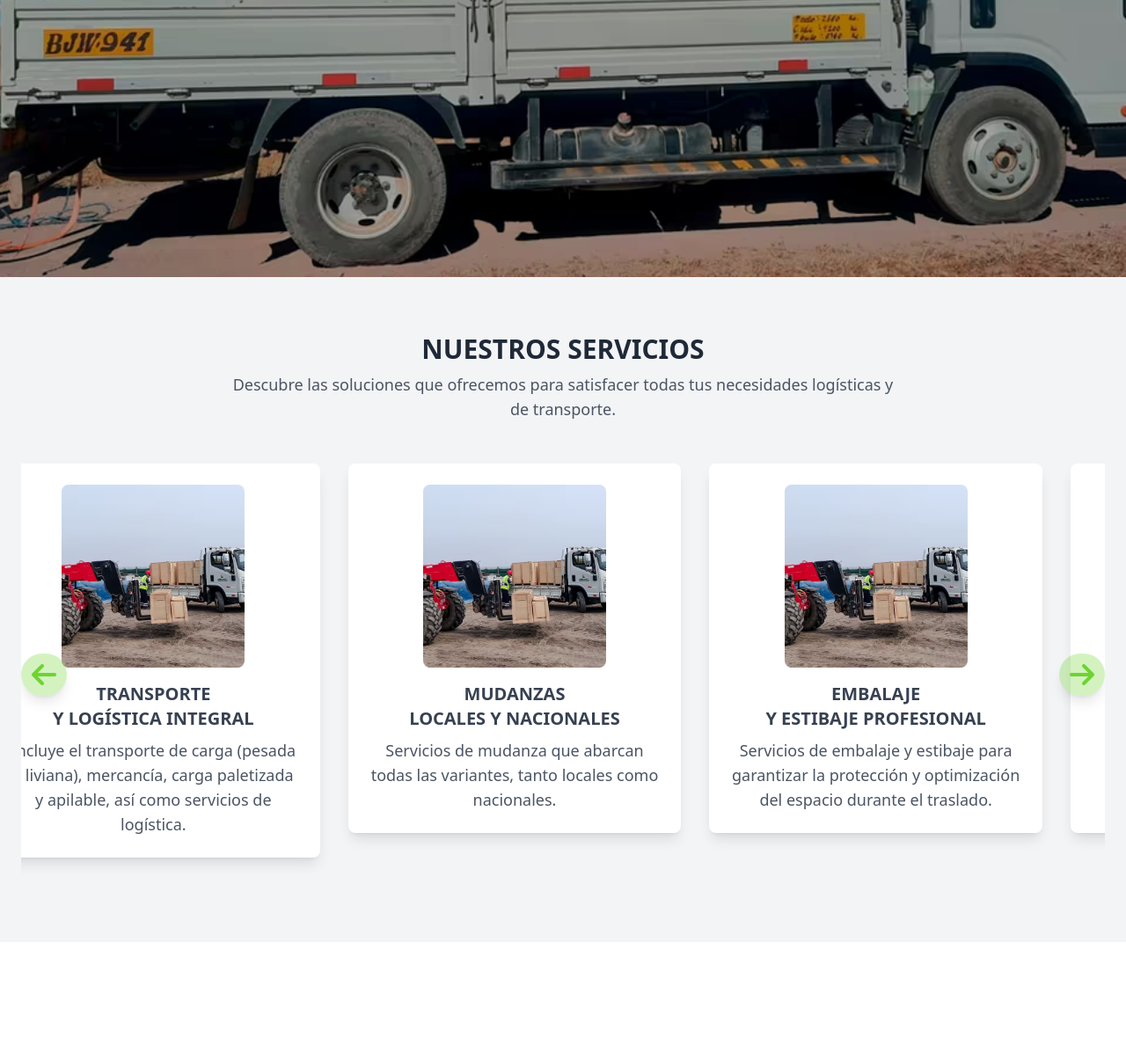
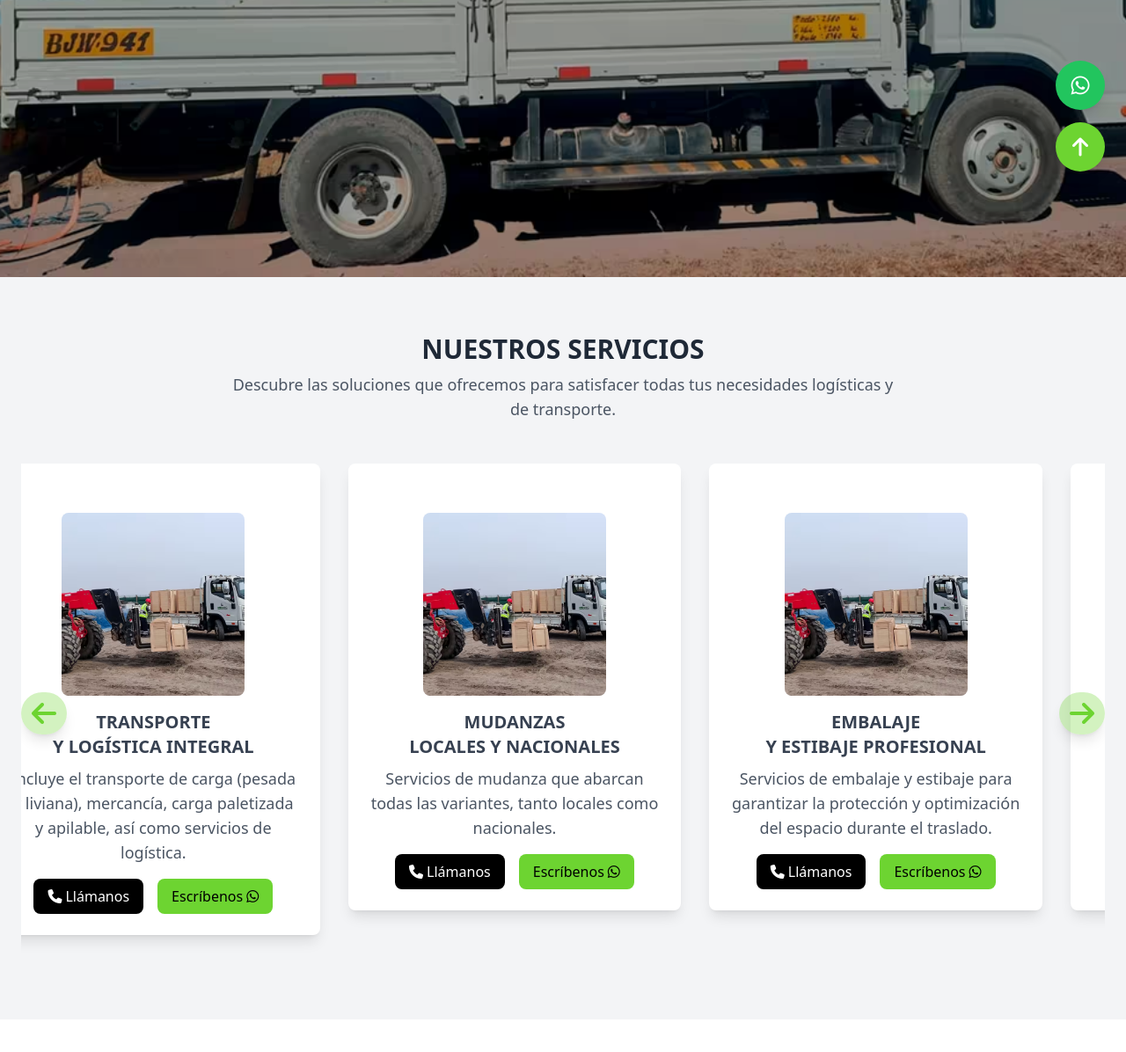
Before and after one commit to rtipiani/oremarc, an Astro site: page / in a window 1280 px wide. Shown: the part 581-1777 px from the top of the page at 88% size. Built offline with nearby package versions, Linux system fonts and the light colour scheme; Astro itself is replaced by a stand-in of ours.

Commit message:
Segundo commit

```diff
--- a/src/components/OurServices.astro
+++ b/src/components/OurServices.astro
@@ -11,23 +11,32 @@
             <div class="flex-shrink-0 w-full md:w-1/2 lg:w-1/3 px-4 mb-8">
                 <div class="bg-white p-6 rounded-lg shadow-lg hover:shadow-xl transition-shadow">
                     <div class="flex justify-center mb-4">
-                        <img class="w-52 h-52 object-cover rounded-lg" src="/images/galeria/oremarc3.avif" alt="Transporte y Logística Integral" loading="lazy" width="208"
-                        height="208" />
+                        <img class="w-52 h-52 object-cover rounded-lg mt-8" src="/images/galeria/oremarc3.avif" alt="Transporte y Logística Integral" loading="lazy" width="208" height="208" />
                     </div>
                     <h3 class="text-xl uppercase text-center font-bold mb-2 text-gray-700">
-                        Transporte <br > y Logística Integral
+                        Transporte <br> y Logística Integral
                     </h3>
                     <p class="text-gray-600 text-center sm:text-sm xl:text-lg">
                         Incluye el transporte de carga (pesada y liviana), mercancía, carga paletizada y apilable, así como servicios de logística.
                     </p>
+                    <div class="flex justify-center mt-4 gap-4">
+                        <a href="tel:967276494" class="flex items-center bg-black text-white px-4 py-2 rounded-lg hover:bg-primary hover:text-black transition-colors" aria-label="Llamar a Oremarc">
+                            <i class="fas fa-phone mr-1"></i>
+                            Llámanos
+                        </a>
+                        <a href="https://wa.me/967276494?text=Hola%2C%20Oremarc.%20Estoy%20interesado%20en%20cotizar%20tus%20servicios%20de%20Transporte%20y%20Log%C3%ADstica%20Integral."
+                           class="flex items-center bg-primary text-black px-4 py-2 rounded-lg hover:bg-black hover:text-white transition-colors" aria-label="Escribir a Oremarc" target="_blank">
+                            Escríbenos
+                            <i class="fab fa-whatsapp ml-1"></i>
+                        </a>
+                    </div>
                 </div>
             </div>
 
             <div class="flex-shrink-0 w-full md:w-1/2 lg:w-1/3 px-4 mb-8">
                 <div class="bg-white p-6 rounded-lg shadow-lg hover:shadow-xl transition-shadow">
                     <div class="flex justify-center mb-4">
-                        <img class="w-52 h-52 object-cover rounded-lg" src="/images/galeria/oremarc3.avif" alt="Mudanzas Locales y Nacionales" loading="lazy" width="208"
-                        height="208" />
+                        <img class="w-52 h-52 object-cover rounded-lg mt-8" src="/images/galeria/oremarc3.avif" alt="Mudanzas Locales y Nacionales" loading="lazy" width="208" height="208" />
                     </div>
                     <h3 class="text-xl uppercase text-center font-bold mb-2 text-gray-700">
                         Mudanzas <br /> Locales y Nacionales
@@ -35,14 +44,24 @@
                     <p class="text-gray-600 text-center sm:text-sm xl:text-lg">
                         Servicios de mudanza que abarcan todas las variantes, tanto locales como nacionales.
                     </p>
+                    <div class="flex justify-center mt-4 gap-4">
+                        <a href="tel:967276494" class="flex items-center bg-black text-white px-4 py-2 rounded-lg hover:bg-primary hover:text-black transition-colors" aria-label="Llamar a Oremarc">
+                            <i class="fas fa-phone mr-1"></i>
+                            Llámanos
+                        </a>
+                        <a href="https://wa.me/967276494?text=Hola%2C%20Oremarc.%20Estoy%20interesado%20en%20cotizar%20tus%20servicios%20de%20Mudanzas%20Locales%20y%20Nacionales."
+                           class="flex items-center bg-primary text-black px-4 py-2 rounded-lg hover:bg-black hover:text-white transition-colors" aria-label="Escribir a Oremarc" target="_blank">
+                            Escríbenos
+                            <i class="fab fa-whatsapp ml-1"></i>
+                        </a>
+                    </div>
                 </div>
             </div>
 
             <div class="flex-shrink-0 w-full md:w-1/2 lg:w-1/3 px-4 mb-8">
                 <div class="bg-white p-6 rounded-lg shadow-lg hover:shadow-xl transition-shadow">
                     <div class="flex justify-center mb-4">
-                        <img class="w-52 h-52 object-cover rounded-lg" src="/images/galeria/oremarc3.avif" alt="Embalaje y Estibaje Profesional" loading="lazy" width="208"
-                        height="208" />
+                        <img class="w-52 h-52 object-cover rounded-lg mt-8" src="/images/galeria/oremarc3.avif" alt="Embalaje y Estibaje Profesional" loading="lazy" width="208" height="208" />
                     </div>
                     <h3 class="text-xl uppercase text-center font-bold mb-2 text-gray-700">
                         Embalaje <br /> y Estibaje Profesional
@@ -50,14 +69,24 @@
                     <p class="text-gray-600 text-center sm:text-sm xl:text-lg">
                         Servicios de embalaje y estibaje para garantizar la protección y optimización del espacio durante el traslado.
                     </p>
+                    <div class="flex justify-center mt-4 gap-4">
+                        <a href="tel:967276494" class="flex items-center bg-black text-white px-4 py-2 rounded-lg hover:bg-primary hover:text-black transition-colors" aria-label="Llamar a Oremarc">
+                            <i class="fas fa-phone mr-1"></i>
+                            Llámanos
+                        </a>
+                        <a href="https://wa.me/967276494?text=Hola%2C%20Oremarc.%20Estoy%20interesado%20en%20cotizar%20tus%20servicios%20de%20Embalaje%20y%20Estibaje%20Profesional."
+                           class="flex items-center bg-primary text-black px-4 py-2 rounded-lg hover:bg-black hover:text-white transition-colors" aria-label="Escribir a Oremarc" target="_blank">
+                            Escríbenos
+                            <i class="fab fa-whatsapp ml-1"></i>
+                        </a>
+                    </div>
                 </div>
             </div>
 
             <div class="flex-shrink-0 w-full md:w-1/2 lg:w-1/3 px-4 mb-8">
                 <div class="bg-white p-6 rounded-lg shadow-lg hover:shadow-xl transition-shadow">
                     <div class="flex justify-center mb-4">
-                        <img class="w-52 h-52 object-cover rounded-lg" src="/images/galeria/oremarc3.avif" alt="Soluciones de reparto y courier" loading="lazy" width="208"
-                        height="208" />
+                        <img class="w-52 h-52 object-cover rounded-lg mt-8" src="/images/galeria/oremarc3.avif" alt="Soluciones de reparto y courier" loading="lazy" width="208" height="208" />
                     </div>
                     <h3 class="text-xl uppercase text-center font-bold mb-2 text-gray-700">
                         Soluciones <br /> de Reparto y Courier
@@ -65,14 +94,24 @@
                     <p class="text-gray-600 text-center sm:text-sm xl:text-lg">
                         Servicios de reparto y courier retail, asegurando entregas rápidas y efectivas.
                     </p>
+                    <div class="flex justify-center mt-4 gap-4">
+                        <a href="tel:967276494" class="flex items-center bg-black text-white px-4 py-2 rounded-lg hover:bg-primary hover:text-black transition-colors" aria-label="Llamar a Oremarc">
+                            <i class="fas fa-phone mr-1"></i>
+                            Llámanos
+                        </a>
+                        <a href="https://wa.me/967276494?text=Hola%2C%20Oremarc.%20Estoy%20interesado%20en%20cotizar%20tus%20servicios%20de%20Soluciones%20de%20Reparto%20y%20Courier."
+                           class="flex items-center bg-primary text-black px-4 py-2 rounded-lg hover:bg-black hover:text-white transition-colors" aria-label="Escribir a Oremarc" target="_blank">
+                            Escríbenos
+                            <i class="fab fa-whatsapp ml-1"></i>
+                        </a>
+                    </div>
                 </div>
             </div>
 
             <div class="flex-shrink-0 w-full md:w-1/2 lg:w-1/3 px-4 mb-8">
                 <div class="bg-white p-6 rounded-lg shadow-lg hover:shadow-xl transition-shadow">
                     <div class="flex justify-center mb-4">
-                        <img class="w-52 h-52 object-cover rounded-lg" src="/images/galeria/oremarc3.avif" alt="Almacenaje seguro" loading="lazy" width="208"
-                        height="208" />
+                        <img class="w-52 h-52 object-cover rounded-lg mt-8" src="/images/galeria/oremarc3.avif" alt="Almacenaje seguro" loading="lazy" width="208" height="208" />
                     </div>
                     <h3 class="text-xl uppercase text-center font-bold mb-2 text-gray-700">
                         Almacenaje <br /> Seguro
@@ -80,14 +119,24 @@
                     <p class="text-gray-600 text-center sm:text-sm xl:text-lg">
                         Servicios de almacenaje para mantener tus pertenencias seguras antes o después del traslado.
                     </p>
+                    <div class="flex justify-center mt-4 gap-4">
+                        <a href="tel:967276494" class="flex items-center bg-black text-white px-4 py-2 rounded-lg hover:bg-primary hover:text-black transition-colors" aria-label="Llamar a Oremarc">
+                            <i class="fas fa-phone mr-1"></i>
+                            Llámanos
+                        </a>
+                        <a href="https://wa.me/967276494?text=Hola%2C%20Oremarc.%20Estoy%20interesado%20en%20cotizar%20tus%20servicios%20de%20Almacenaje%20Seguro."
+                           class="flex items-center bg-primary text-black px-4 py-2 rounded-lg hover:bg-black hover:text-white transition-colors" aria-label="Escribir a Oremarc" target="_blank">
+                            Escríbenos
+                            <i class="fab fa-whatsapp ml-1"></i>
+                        </a>
+                    </div>
                 </div>
             </div>
 
             <div class="flex-shrink-0 w-full md:w-1/2 lg:w-1/3 px-4 mb-8">
                 <div class="bg-white p-6 rounded-lg shadow-lg hover:shadow-xl transition-shadow">
                     <div class="flex justify-center mb-4">
-                        <img class="w-52 h-52 object-cover rounded-lg" src="/images/galeria/oremarc3.avif" alt="Venta de materiales de embalaje" loading="lazy" width="208"
-                        height="208" />
+                        <img class="w-52 h-52 object-cover rounded-lg mt-8" src="/images/galeria/oremarc3.avif" alt="Venta de materiales de embalaje" loading="lazy" width="208" height="208" />
                     </div>
                     <h3 class="text-xl uppercase text-center font-bold mb-2 text-gray-700">
                         Venta <br /> de Materiales de Embalaje
@@ -95,6 +144,17 @@
                     <p class="text-gray-600 text-center sm:text-sm xl:text-lg">
                         Incluye la venta de pallets, cajas de madera, film, cartón y cajas de cartón para tus necesidades de embalaje.
                     </p>
+                    <div class="flex justify-center mt-4 gap-4">
+                        <a href="tel:967276494" class="flex items-center bg-black text-white px-4 py-2 rounded-lg hover:bg-primary hover:text-black transition-colors" aria-label="Llamar a Oremarc">
+                            <i class="fas fa-phone mr-1"></i>
+                            Llámanos
+                        </a>
+                        <a href="https://wa.me/967276494?text=Hola%2C%20Oremarc.%20Estoy%20interesado%20en%20cotizar%20tus%20materiales%20de%20embalaje."
+                           class="flex items-center bg-primary text-black px-4 py-2 rounded-lg hover:bg-black hover:text-white transition-colors" aria-label="Escribir a Oremarc" target="_blank">
+                            Escríbenos
+                            <i class="fab fa-whatsapp ml-1"></i>
+                        </a>
+                    </div>
                 </div>
             </div>
         </div>
--- a/src/components/WhatsApp.astro
+++ b/src/components/WhatsApp.astro
@@ -1,13 +1,11 @@
-<a href="https://wa.me/51967276494?text=¡Hola!%20Quisiera%20más%20información."
-   target="_blank"
-   rel="noopener noreferrer"
-   class="bg-green-500 text-white w-14 h-14 rounded-full flex items-center justify-center"
-   aria-label="Contactar por WhatsApp para más información">
-    <i class="fas fa-whatsapp fa-2x"></i>
-</a>
+<div class="fixed bottom-20 right-6">
+    <a href="https://wa.me/51967276494?text=¡Hola!%20Quisiera%20más%20información." target="_blank" rel="noopener noreferrer" class="bg-green-500 text-white w-14 h-14 rounded-full flex items-center justify-center shadow-lg hover:bg-green-600 focus:outline-none focus:ring-2 focus:ring-green-400 focus:ring-offset-2 transition transform animate-bounce" aria-label="Botón para consultar por WhatsApp">
+        <i class="fab fa-whatsapp text-2xl"></i>
+    </a>
+</div>
 
-<a href="#"
-   class="bg-primary text-white w-14 h-14 rounded-full flex items-center justify-center"
-   aria-label="Acción principal en el sitio">
-    <i class="fas fa-cogs fa-2x"></i>
-</a>
+<div class="fixed bottom-6 right-6 z-10">
+    <a href="#" class="bg-primary text-white w-14 h-14 rounded-full flex items-center justify-center shadow-lg hover:bg-primary transition" aria-label="Ir al inicio">
+        <i class="fas fa-arrow-up text-2xl"></i>
+    </a>
+</div>
```
